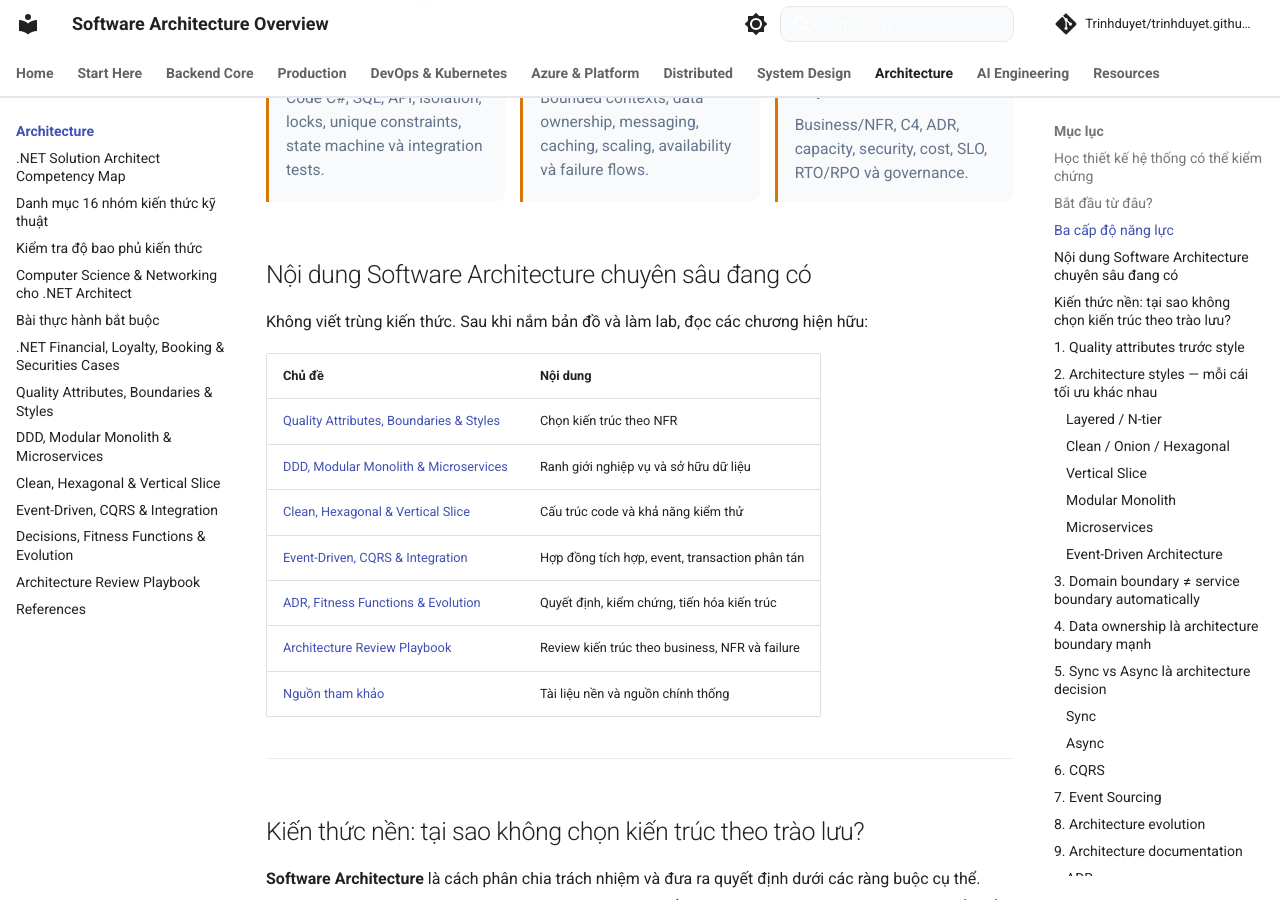
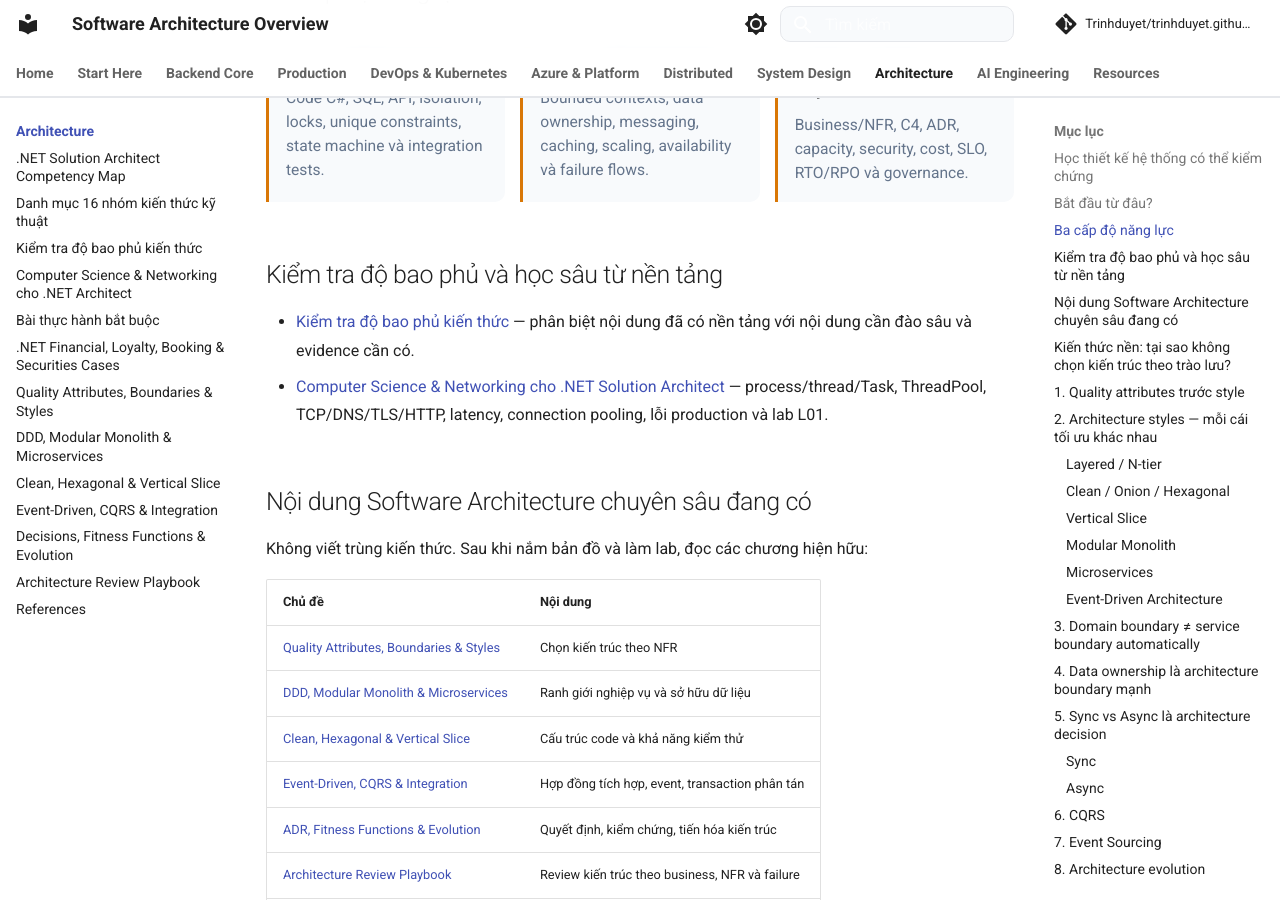
Before and after one commit to Trinhduyet/trinhduyet.github.io, an MkDocs documentation site: the page built from docs/25-software-architecture/README.md, in a window 1280 px wide and 900 px high, scrolled down 1533 px. Built offline with MkDocs 1.6.1 and Material for MkDocs 9.7.7, drawn with Linux system fonts in a browser that asks for light colours; comment, search, counter and statistics services are not loaded.

Commit message:
docs(architecture): connect completeness review and production learning standards

```diff
--- a/docs/25-software-architecture/README.md
+++ b/docs/25-software-architecture/README.md
@@ -40,6 +40,11 @@ Từ **C# / SQL Server** đến **Distributed Systems, HLD, LLD, Cloud và vận
 <div><b>HLD — Thiết kế hệ thống</b><p>Bounded contexts, data ownership, messaging, caching, scaling, availability và failure flows.</p></div>
 <div><b>Solution Architect — Quyết định kiến trúc</b><p>Business/NFR, C4, ADR, capacity, security, cost, SLO, RTO/RPO và governance.</p></div>
 </div>
+
+## Kiểm tra độ bao phủ và học sâu từ nền tảng
+
+- [Kiểm tra độ bao phủ kiến thức](solution-architect-completeness-review.md) — phân biệt nội dung đã có nền tảng với nội dung cần đào sâu và evidence cần có.
+- [Computer Science & Networking cho .NET Solution Architect](computer-science-networking-dotnet-architect.md) — process/thread/Task, ThreadPool, TCP/DNS/TLS/HTTP, latency, connection pooling, lỗi production và lab L01.
 
 ## Nội dung Software Architecture chuyên sâu đang có
 
```
